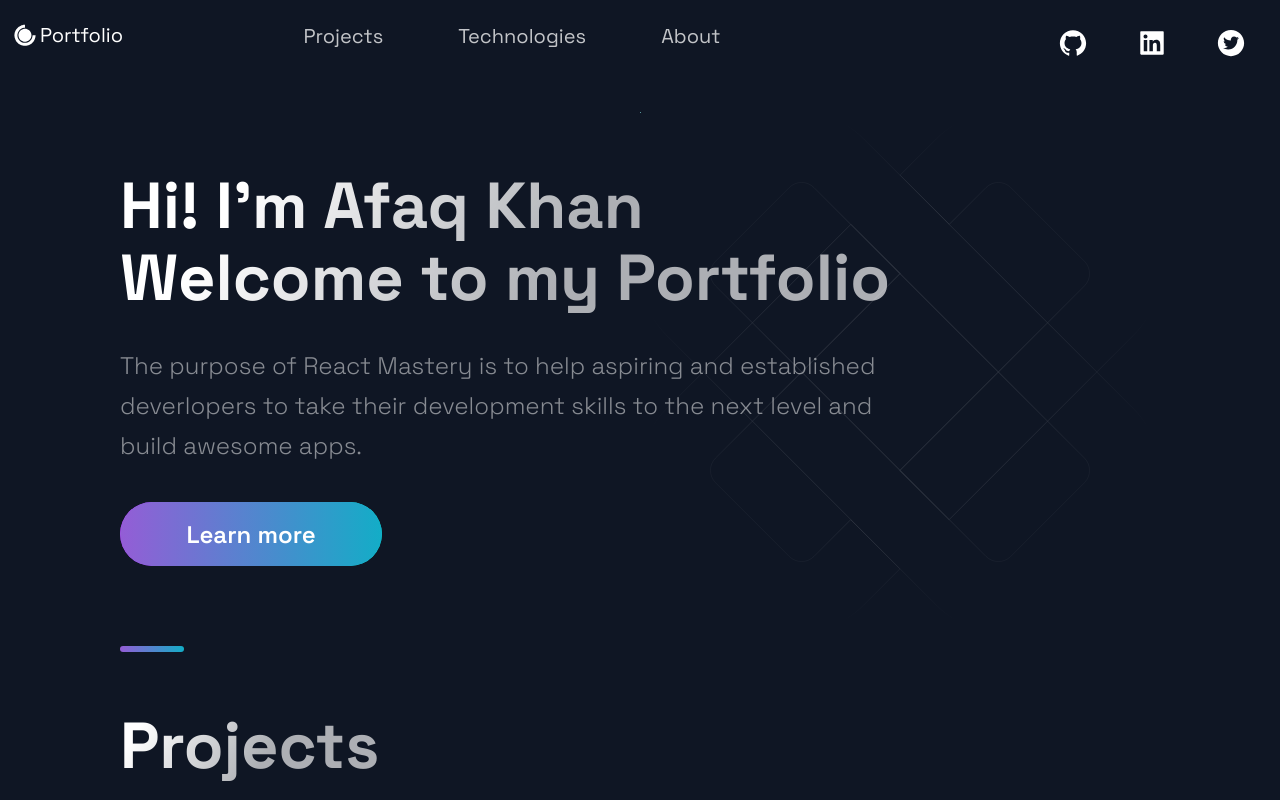
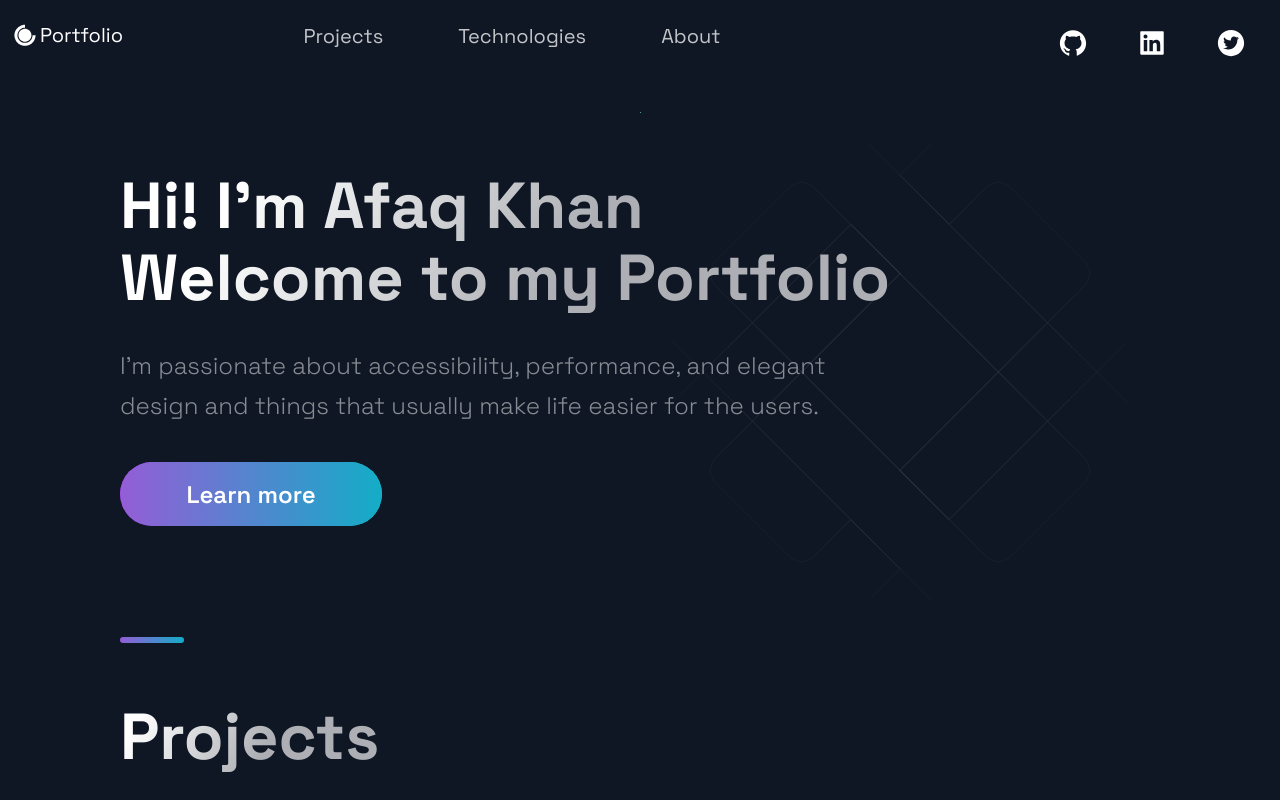
Before and after one commit to AfaqShahidKhan/portfolio-website-template-in-next-js, a Next.js app: page / in a window 1280 px wide. Shown: the top 800 px of the page. Built offline with nearby package versions, Linux system fonts and the light colour scheme.

Commit message:
Update Hero.js

```diff
--- a/src/components/Hero/Hero.js
+++ b/src/components/Hero/Hero.js
@@ -17,9 +17,8 @@ const Hero = () => (
         Welcome to my Portfolio
       </SectionTitle>
       <SectionText>
-        The purpose of React Mastery is to help aspiring and established
-        deverlopers to take their development skills to the next level and build
-        awesome apps.
+        I'm passionate about accessibility, performance, and elegant design and
+        things that usually make life easier for the users.
       </SectionText>
       <Button
         onClick={() =>
```
